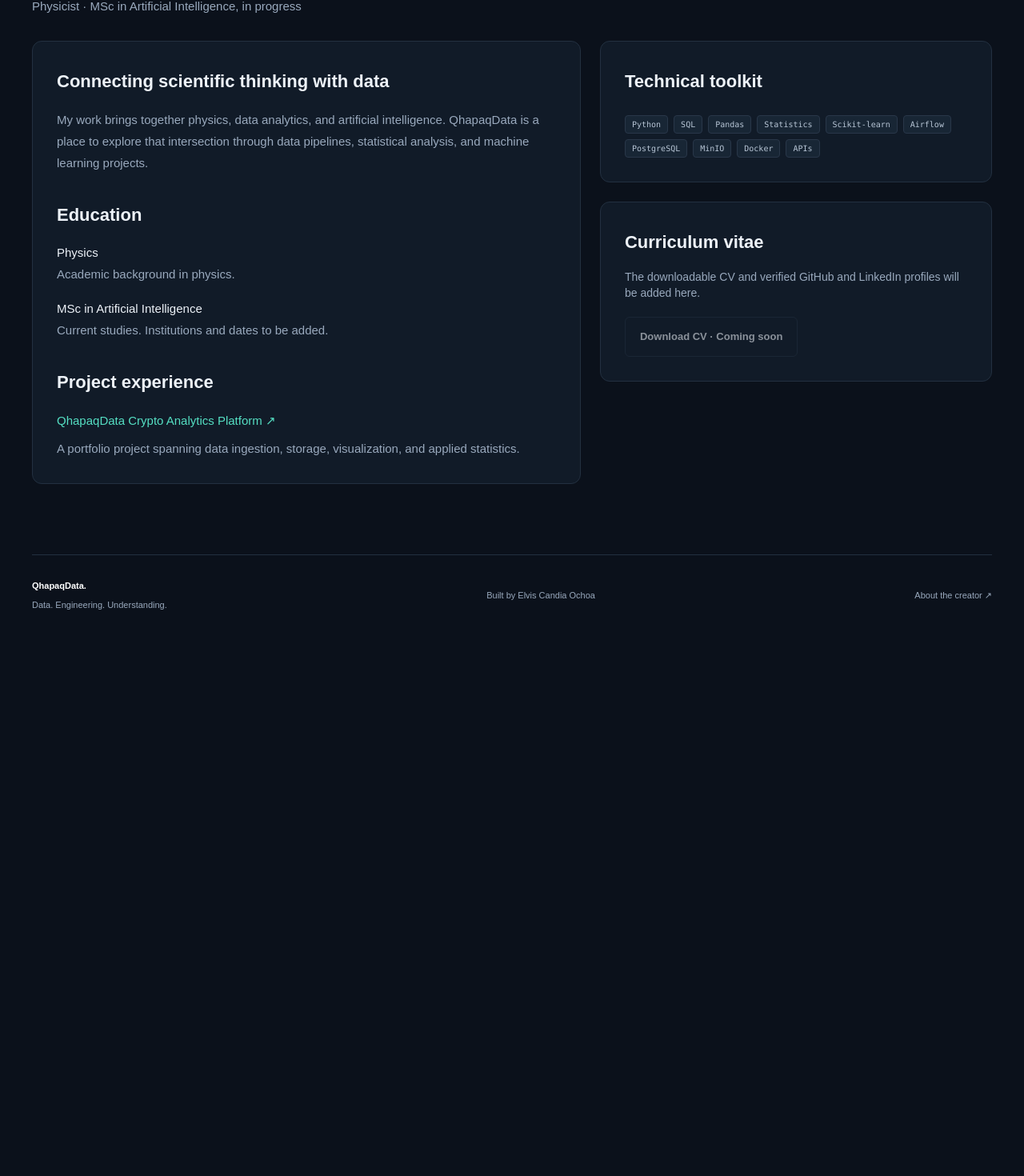
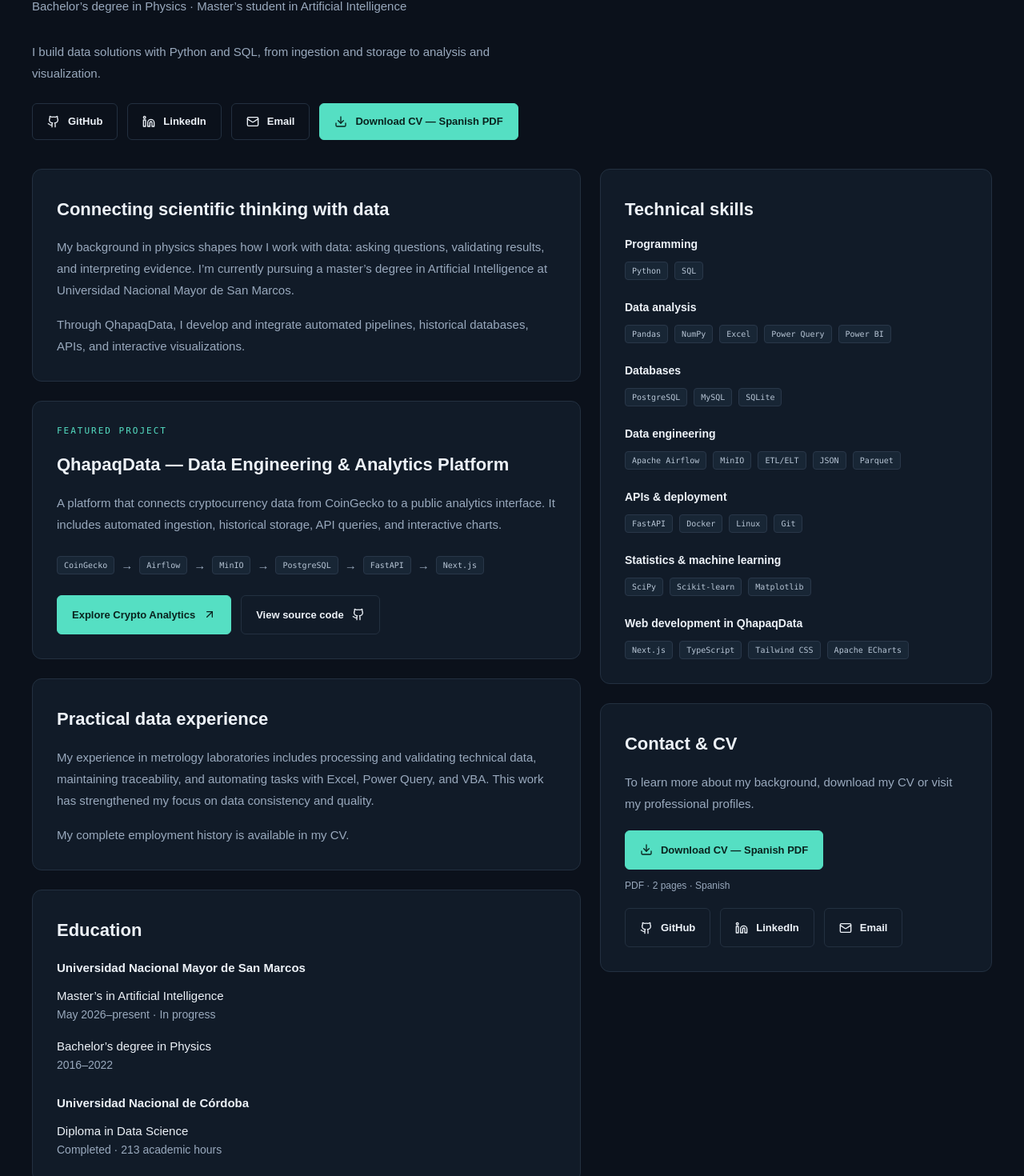
Before and after one commit to ElvisCO1/qhapaqdata-portfolio, a Next.js app: page /about in a window 1280 px wide. Shown: the part 259-1729 px from the top of the page at 80% size. Before the commit the page ends 1054 px from the top, so only its background shows below. Built offline with nearby package versions, Linux system fonts and the light colour scheme.

Commit message:
Update About page, CV download and professional links

```diff
--- a/app/about/page.tsx
+++ b/app/about/page.tsx
@@ -1,70 +1,219 @@
 import Link from "next/link";
+import { ArrowUpRight, Download, Github, Linkedin, Mail } from "lucide-react";
 import { SectionHeader } from "@/components/ui";
-export const metadata = { title: "About Elvis" };
+
+export const metadata = {
+  title: "About Elvis",
+  description:
+    "Elvis Candia Ochoa — physics graduate and AI master's student building data solutions with Python, SQL, and PostgreSQL.",
+};
+const cvPath = "/cv/elvis-candia-ochoa-cv.pdf";
+const profiles = [
+  { label: "GitHub", href: "https://github.com/ElvisCO1", icon: Github },
+  {
+    label: "LinkedIn",
+    href: "https://www.linkedin.com/in/elvis-c-22b220290/",
+    icon: Linkedin,
+  },
+  { label: "Email", href: "mailto:elvis.candia1@gmail.com", icon: Mail },
+];
+const skillGroups = [
+  { title: "Programming", tools: ["Python", "SQL"] },
+  {
+    title: "Data analysis",
+    tools: ["Pandas", "NumPy", "Excel", "Power Query", "Power BI"],
+  },
+  { title: "Databases", tools: ["PostgreSQL", "MySQL", "SQLite"] },
+  {
+    title: "Data engineering",
+    tools: ["Apache Airflow", "MinIO", "ETL/ELT", "JSON", "Parquet"],
+  },
+  { title: "APIs & deployment", tools: ["FastAPI", "Docker", "Linux", "Git"] },
+  {
+    title: "Statistics & machine learning",
+    tools: ["SciPy", "Scikit-learn", "Matplotlib"],
+  },
+  {
+    title: "Web development in QhapaqData",
+    tools: ["Next.js", "TypeScript", "Tailwind CSS", "Apache ECharts"],
+  },
+];
+
+function ProfileLinks() {
+  return profiles.map(({ label, href, icon: Icon }) => (
+    <a key={label} href={href} className="button">
+      <Icon size={16} aria-hidden="true" />
+      {label}
+    </a>
+  ));
+}
+function DownloadCV() {
+  return (
+    <a href={cvPath} download className="button button-primary">
+      <Download size={16} aria-hidden="true" />
+      Download CV — Spanish PDF
+    </a>
+  );
+}
+
 export default function About() {
   return (
     <>
       <SectionHeader
         eyebrow="THE PERSON BEHIND THE DATA"
         title="Elvis Candia Ochoa"
-        description="Physicist · MSc in Artificial Intelligence, in progress"
+        description="Bachelor’s degree in Physics · Master’s student in Artificial Intelligence"
       />
-      <div className="grid md:grid-cols-[1.4fr_1fr] gap-6">
-        <section className="panel content-panel">
-          <h2>Connecting scientific thinking with data</h2>
-          <p className="muted">
-            My work brings together physics, data analytics, and artificial
-            intelligence. QhapaqData is a place to explore that intersection
-            through data pipelines, statistical analysis, and machine learning
-            projects.
-          </p>
-          <h2 className="mt-8">Education</h2>
-          <p>Physics</p>
-          <p className="muted">Academic background in physics.</p>
-          <p className="mt-4">MSc in Artificial Intelligence</p>
-          <p className="muted">
-            Current studies. Institutions and dates to be added.
-          </p>
-          <h2 className="mt-8">Project experience</h2>
-          <Link href="/projects" className="text-accent">
-            QhapaqData Crypto Analytics Platform ↗
-          </Link>
-          <p className="muted mt-2">
-            A portfolio project spanning data ingestion, storage, visualization,
-            and applied statistics.
-          </p>
-        </section>
-        <div>
-          <section className="panel content-panel">
-            <h2>Technical toolkit</h2>
-            <div className="tags">
+      <p className="description">
+        I build data solutions with Python and SQL, from ingestion and storage
+        to analysis and visualization.
+      </p>
+      <div className="mt-6 mb-9 flex flex-wrap gap-3">
+        <ProfileLinks />
+        <DownloadCV />
+      </div>
+      <div className="grid items-start gap-6 md:grid-cols-[1.4fr_1fr]">
+        <div className="min-w-0 space-y-6">
+          <section
+            className="panel content-panel"
+            aria-labelledby="about-heading"
+          >
+            <h2 id="about-heading">Connecting scientific thinking with data</h2>
+            <p className="muted">
+              My background in physics shapes how I work with data: asking
+              questions, validating results, and interpreting evidence. I’m
+              currently pursuing a master’s degree in Artificial Intelligence at
+              Universidad Nacional Mayor de San Marcos.
+            </p>
+            <p className="muted mt-4">
+              Through QhapaqData, I develop and integrate automated pipelines,
+              historical databases, APIs, and interactive visualizations.
+            </p>
+          </section>
+          <section
+            className="panel content-panel"
+            aria-labelledby="project-heading"
+          >
+            <p className="eyebrow mb-4">FEATURED PROJECT</p>
+            <h2 id="project-heading">
+              QhapaqData — Data Engineering & Analytics Platform
+            </h2>
+            <p className="muted">
+              A platform that connects cryptocurrency data from CoinGecko to a
+              public analytics interface. It includes automated ingestion,
+              historical storage, API queries, and interactive charts.
+            </p>
+            <ol
+              aria-label="Data pipeline"
+              className="mt-6 flex flex-wrap items-center gap-x-2 gap-y-3"
+            >
               {[
-                "Python",
-                "SQL",
-                "Pandas",
-                "Statistics",
-                "Scikit-learn",
+                "CoinGecko",
                 "Airflow",
+                "MinIO",
                 "PostgreSQL",
-                "MinIO",
-                "Docker",
-                "APIs",
-              ].map((t) => (
-                <span className="tag" key={t}>
-                  {t}
-                </span>
+                "FastAPI",
+                "Next.js",
+              ].map((step, index) => (
+                <li key={step} className="flex items-center gap-2">
+                  {index > 0 && (
+                    <span className="muted" aria-hidden="true">
+                      →
+                    </span>
+                  )}
+                  <span className="tag">{step}</span>
+                </li>
+              ))}
+            </ol>
+            <div className="mt-6 flex flex-wrap gap-3">
+              <Link className="button button-primary" href="/crypto">
+                Explore Crypto Analytics{" "}
+                <ArrowUpRight size={16} aria-hidden="true" />
+              </Link>
+              <a
+                className="button"
+                href="https://github.com/ElvisCO1/qhapaqdata-portfolio"
+              >
+                View source code <Github size={16} aria-hidden="true" />
+              </a>
+            </div>
+          </section>
+          <section
+            className="panel content-panel"
+            aria-labelledby="experience-heading"
+          >
+            <h2 id="experience-heading">Practical data experience</h2>
+            <p className="muted">
+              My experience in metrology laboratories includes processing and
+              validating technical data, maintaining traceability, and
+              automating tasks with Excel, Power Query, and VBA. This work has
+              strengthened my focus on data consistency and quality.
+            </p>
+            <p className="muted mt-4">
+              My complete employment history is available in my CV.
+            </p>
+          </section>
+          <section
+            className="panel content-panel"
+            aria-labelledby="education-heading"
+          >
+            <h2 id="education-heading">Education</h2>
+            <div className="space-y-6">
+              <div>
+                <h3 className="font-semibold">
+                  Universidad Nacional Mayor de San Marcos
+                </h3>
+                <p className="mt-2">Master’s in Artificial Intelligence</p>
+                <p className="muted text-sm">May 2026–present · In progress</p>
+                <p className="mt-4">Bachelor’s degree in Physics</p>
+                <p className="muted text-sm">2016–2022</p>
+              </div>
+              <div>
+                <h3 className="font-semibold">
+                  Universidad Nacional de Córdoba
+                </h3>
+                <p className="mt-2">Diploma in Data Science</p>
+                <p className="muted text-sm">Completed · 213 academic hours</p>
+              </div>
+            </div>
+          </section>
+        </div>
+        <div className="min-w-0 space-y-6">
+          <section
+            className="panel content-panel"
+            aria-labelledby="skills-heading"
+          >
+            <h2 id="skills-heading">Technical skills</h2>
+            <div className="space-y-6">
+              {skillGroups.map(({ title, tools }) => (
+                <div key={title}>
+                  <h3 className="text-sm font-semibold">{title}</h3>
+                  <ul className="mt-3 flex flex-wrap gap-2" aria-label={title}>
+                    {tools.map((tool) => (
+                      <li className="tag" key={tool}>
+                        {tool}
+                      </li>
+                    ))}
+                  </ul>
+                </div>
               ))}
             </div>
           </section>
-          <section id="cv" className="panel content-panel mt-6 scroll-mt-28">
-            <h2>Curriculum vitae</h2>
-            <p className="muted text-sm">
-              The downloadable CV and verified GitHub and LinkedIn profiles will
-              be added here.
+          <section
+            id="cv"
+            className="panel content-panel scroll-mt-28"
+            aria-labelledby="cv-heading"
+          >
+            <h2 id="cv-heading">Contact & CV</h2>
+            <p className="muted mb-5">
+              To learn more about my background, download my CV or visit my
+              professional profiles.
             </p>
-            <button className="button mt-5" disabled>
-              Download CV · Coming soon
-            </button>
+            <DownloadCV />
+            <p className="muted text-xs mt-3">PDF · 2 pages · Spanish</p>
+            <div className="mt-5 flex flex-wrap gap-3">
+              <ProfileLinks />
+            </div>
           </section>
         </div>
       </div>
```
Also changed, not shown: 2 other files (tests, documents, lock files or other folders).
